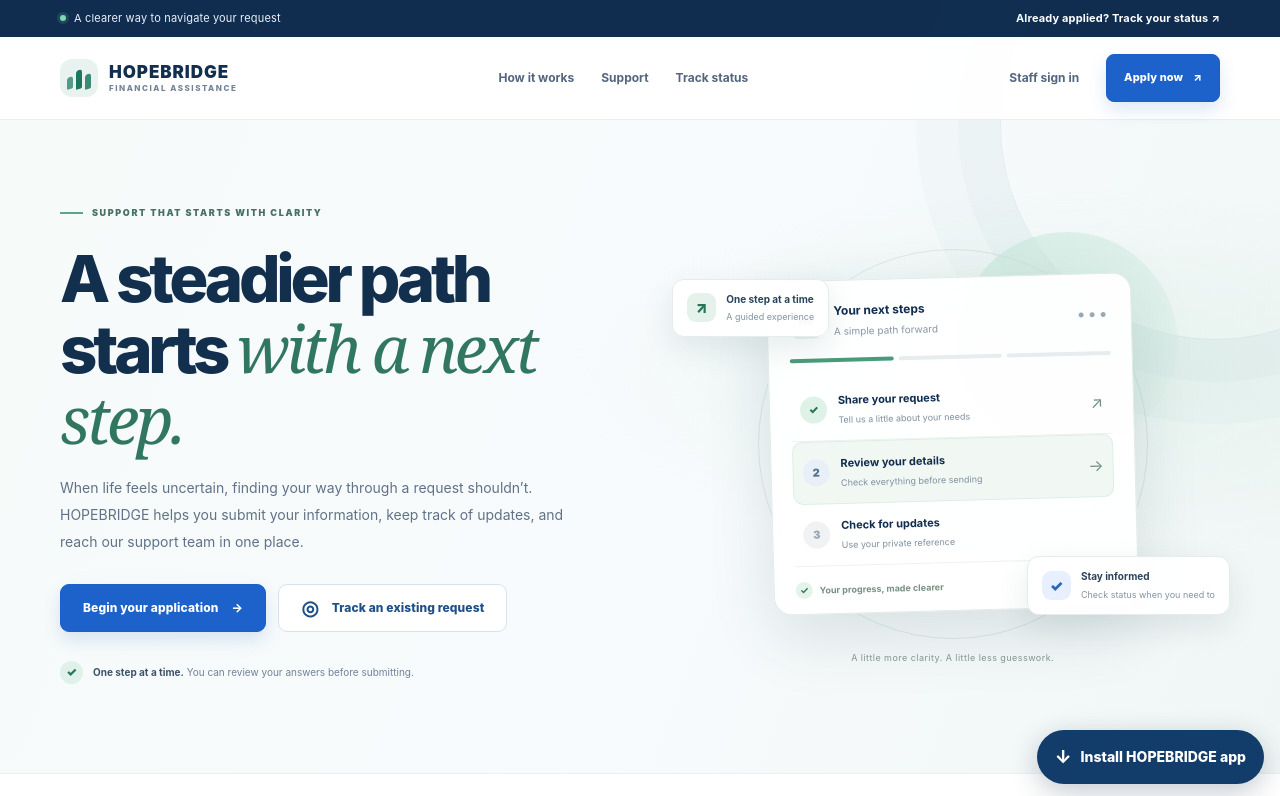
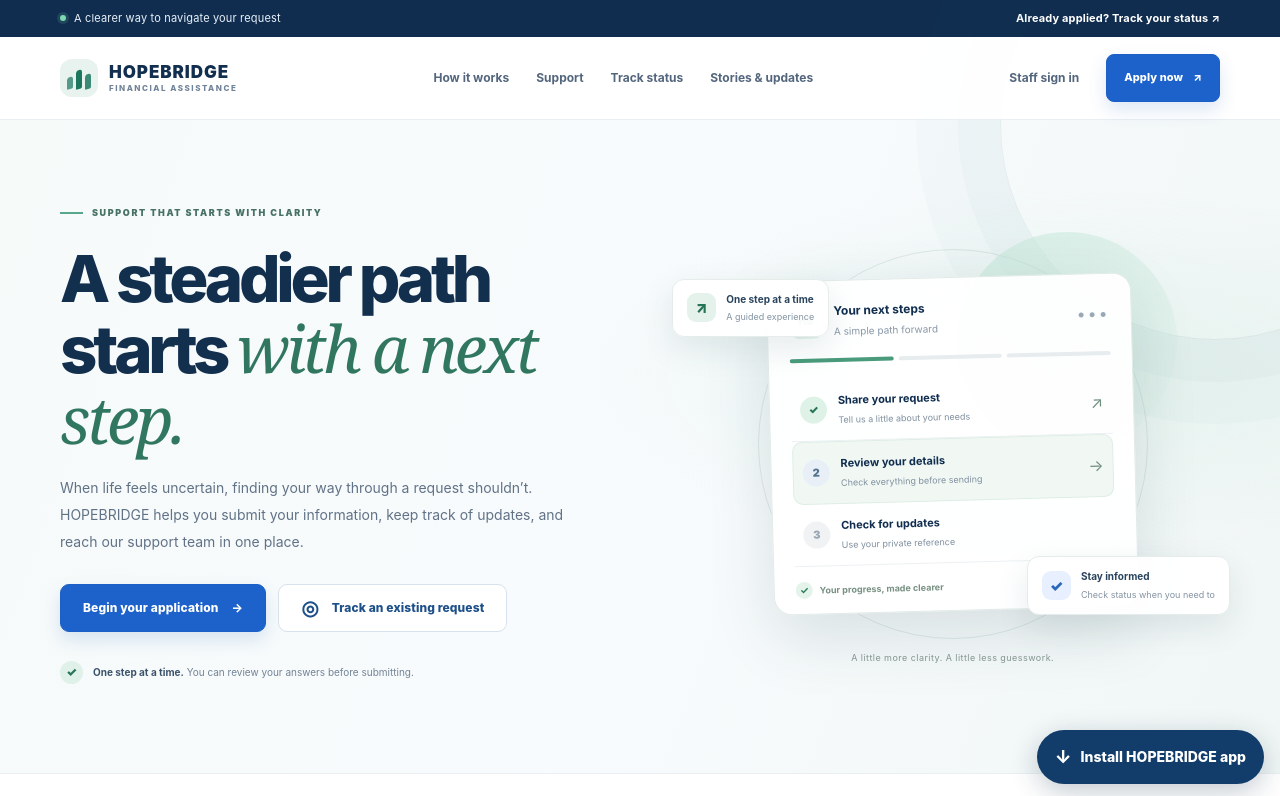
Before and after one commit to agentsarahmitchell56-code/USHopeBridge, a Next.js app: page / in a window 1280 px wide. Shown: the top 796 px of the page. Built offline with nearby package versions, Linux system fonts and the light colour scheme.

Commit message:
Add posts page to homepage navigation

```diff
--- a/app/page.tsx
+++ b/app/page.tsx
@@ -32,6 +32,7 @@ export default function HomePage() {
             <Link href="#how-it-works">How it works</Link>
             <Link href="#support">Support</Link>
             <Link href="/status">Track status</Link>
+            <Link href="/posts">Stories &amp; updates</Link>
           </nav>
           <div className="hb-nav-actions">
             <Link className="hb-login-link" href="/admin/login">Staff sign in</Link>
```
